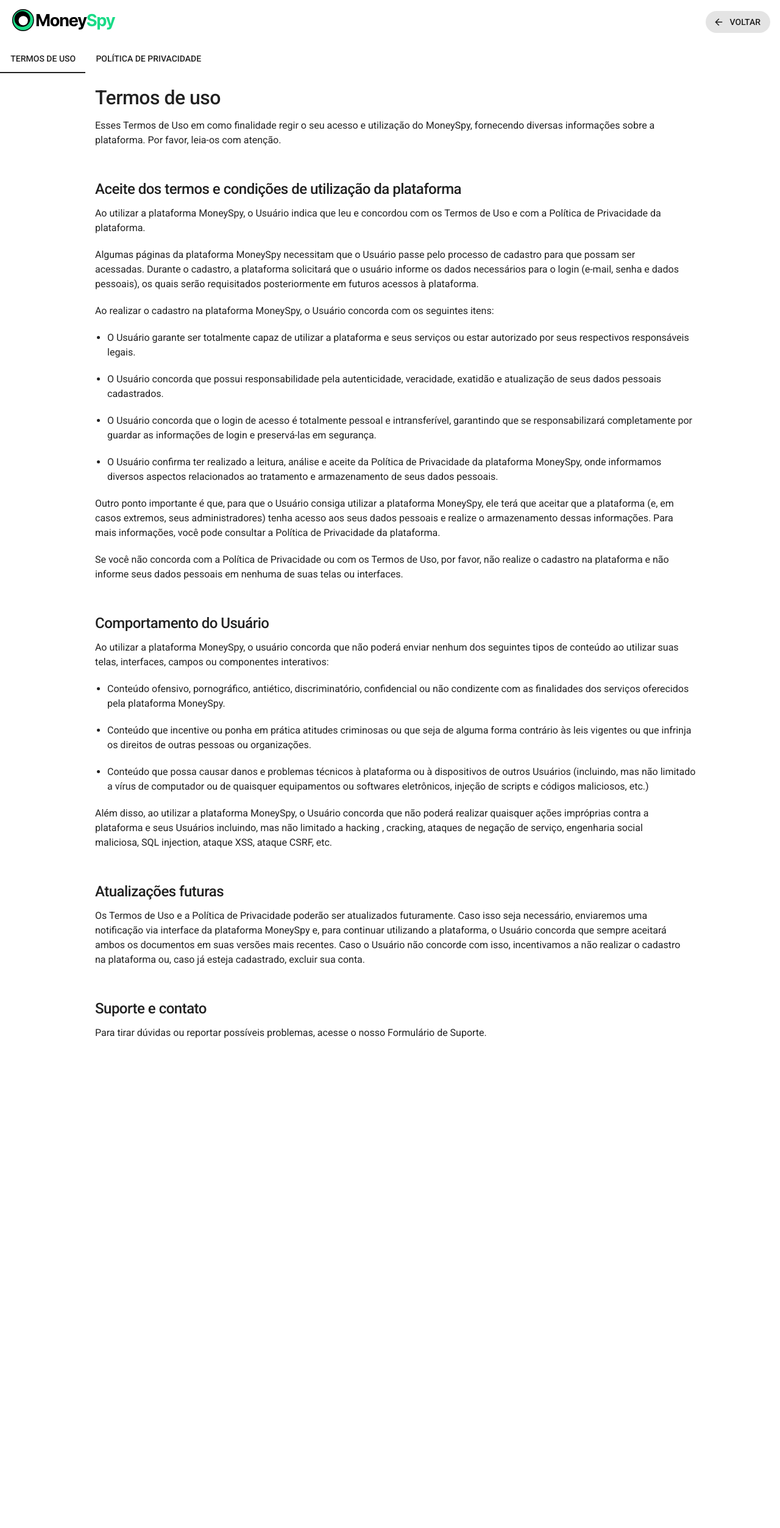
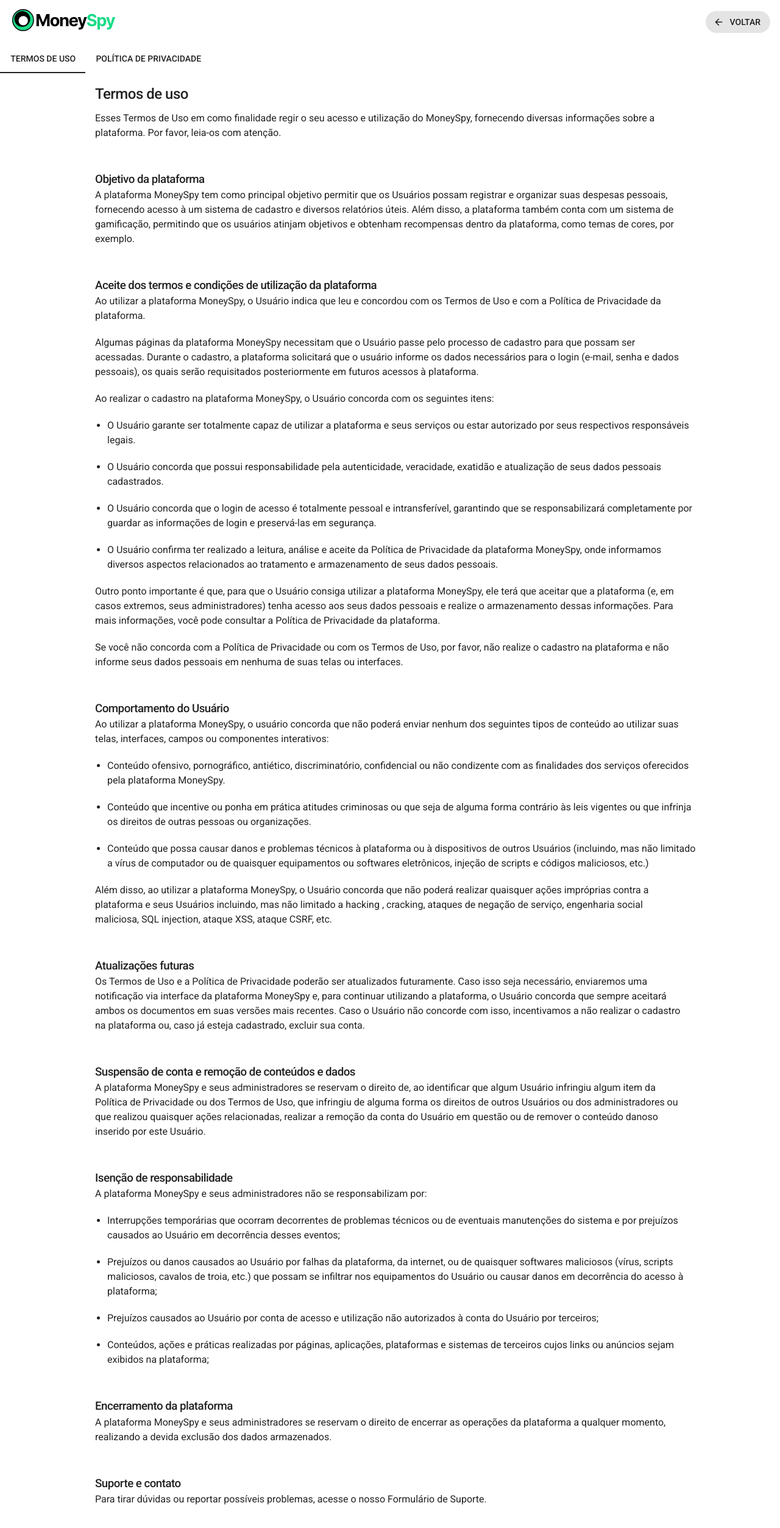
Before and after one commit to alessandroCidney/MoneySpy, a Nuxt app: page /documents/terms-of-use in a window 1280 px wide. Shown: the whole page at 61% size. Before the commit the page ends 1742 px from the top, so only its background shows below. Built offline with nearby package versions, Linux system fonts and the light colour scheme.

Commit message:
feat: Updated document pages structure

```diff
--- a/app/layouts/document.vue
+++ b/app/layouts/document.vue
@@ -57,7 +57,7 @@
     margin-bottom: 20px;
   }
 
-  p + h2 {
+  section {
     margin-top: 50px;
   }
 
--- a/app/pages/documents/privacy-policy.vue
+++ b/app/pages/documents/privacy-policy.vue
@@ -1,14 +1,15 @@
 <template>
   <v-container max-width="1000px">
-    <h1>Política de privacidade</h1>
+    <h2>Política de privacidade</h2>
 
     <p>
       Este documento tem como objetivo informar a todos os usuários sobre como é realizado o processamento de seus dados, quais informações são armazenadas, qual o objetivo do armazenamento, como é garantida a segurança dos dados, etc.
     </p>
 
-    <h2>
+    <section>
+      <h3>
         Quais informações são armazenadas pela plataforma?
-    </h2>
+      </h3>
 
       <p>
         Para permitir a autenticação e reconhecimento dos usuários e suas respectivas contas, precisamos salvar algumas informações pessoais como: nome, e-mail, senha, foto de perfil e data e horário de login.
@@ -21,10 +22,12 @@
       <p>
         Além disso, como a plataforma possui a finalidade de gerenciar despesas e valores recebidos, salvamos as informações das despesas enviadas pelo usuário para poder proporcionar essa função. Entretanto, até o momento, não compartilhamos essas informações com instituições financeiras, elas servem apenas para que os usuários possam consultar seus próprios registros, analisar suas próprias atividades e, assim, possuir um melhor controle sobre as suas finanças ao longo do tempo.
       </p>
+    </section>
 
-    <h2>
+    <section>
+      <h3>
         Como essas informações são processadas?
-    </h2>
+      </h3>
 
       <p>
         Ao receber as informações enviadas pelos usuários, armazenamos os dados que precisamos para o funcionamento correto da plataforma em nosso banco de dados e, posteriormente, as consultamos quando necessário.
@@ -37,10 +40,12 @@
       <p>
         No momento, a plataforma não salva cookies por conta própria, porém serviços de terceiros, como as bibliotecas de autenticação utilizadas, podem realizar esse salvamento.
       </p>
+    </section>
 
-    <h2>
+    <section>
+      <h3>
         Como garantimos a segurança dos seus dados?
-    </h2>
+      </h3>
 
       <p>
         Atualmente, nosso banco de dados está configurado para criptografar todos os dados antes que sejam gravados no disco, o que melhora muito a segurança dos usuários.
@@ -53,10 +58,12 @@
       <p>
         Entretanto, reservamo-nos o direito de permitir a leitura a usuários administradores, principalmente em casos de solicitação de ajuda pelos próprios usuários, como para a resolução de problemas reportados via e-mail de suporte, solicitações de alteração de dados de forma manual, etc.
       </p>
+    </section>
 
-    <h2>
+    <section>
+      <h3>
         Sobre a exclusão de conta e dados
-    </h2>
+      </h3>
 
       <p>
         Atualmente, essa plataforma é sustentada por uma pequena quantidade de pessoas e possui poucos recursos financeiros. Dessa forma, ainda não conseguimos atender uma grande quantidade de solicitações/requisições simultâneas.
@@ -73,30 +80,37 @@
       <p>
         Portanto, ao ser solicitada uma exclusão de conta e dados, realizaremos a anonimização dos seus dados, de forma que o criador deles não possa ser mais reconhecido. A solicitação de exclusão poderá ser realizada via interface da plataforma.
       </p>
+    </section>
 
-    <h2>
+    <section>
+      <h3>
         Sobre o encerramento da plataforma
-    </h2>
+      </h3>
 
       <p>
         Reservamo-nos o direito de encerrar a plataforma a qualquer momento, com notificação prévia via interface da plataforma, e de realizar a exclusão de todos os dados registrados internamente caso as operações sejam encerradas.
       </p>
+    </section>
 
-    <h2>
+    <section>
+      <h3>
         Sobre a atualização de documentos, termos e políticas
-    </h2>
+      </h3>
 
       <p>
         Este documento/política pode ser atualizado futuramente. Caso isso seja necessário, realizaremos uma notificação via interface da plataforma. Para continuar utilizando a plataforma, será sempre necessário aceitar os documentos/termos/políticas mais recentes. Caso isso não seja possível, o usuário não poderá continuar utilizando a plataforma, e poderá, caso deseje, realizar a exclusão de sua conta conforme descrito no tópico "Sobre a exclusão de conta e dados".
       </p>
+    </section>
 
-    <h2>
+    <section>
+      <h3>
         Suporte e contato
-    </h2>
+      </h3>
 
       <p>
         Para tirar dúvidas ou reportar possíveis problemas, acesse o nosso <a :href="SUPPORT_FORM_URL">Formulário de Suporte</a>.
       </p>
+    </section>
   </v-container>
 </template>
 
--- a/app/pages/documents/terms-of-use.vue
+++ b/app/pages/documents/terms-of-use.vue
@@ -1,14 +1,27 @@
 <template>
   <v-container max-width="1000px">
-    <h1>Termos de uso</h1>
+    <h2>Termos de uso</h2>
 
     <p>
       Esses Termos de Uso em como finalidade regir o seu acesso e utilização do MoneySpy, fornecendo diversas informações sobre a plataforma. Por favor, leia-os com atenção.
     </p>
 
-    <h2>
+    <section>
+      <h3>
+        Objetivo da plataforma
+      </h3>
+
+      <p>
+        A plataforma MoneySpy tem como principal objetivo permitir que os Usuários possam registrar e organizar suas despesas pessoais, fornecendo acesso à um sistema de cadastro e diversos relatórios úteis.
+
+        Além disso, a plataforma também conta com um sistema de gamificação, permitindo que os usuários atinjam objetivos e obtenham recompensas dentro da plataforma, como temas de cores, por exemplo.
+      </p>
+    </section>
+
+    <section>
+      <h3>
         Aceite dos termos e condições de utilização da plataforma
-    </h2>
+      </h3>
 
       <p>
         Ao utilizar a plataforma MoneySpy, o Usuário indica que leu e concordou com os Termos de Uso e com a Política de Privacidade da plataforma.
@@ -47,10 +60,12 @@
       <p>
         Se você não concorda com a Política de Privacidade ou com os Termos de Uso, por favor, não realize o cadastro na plataforma e não informe seus dados pessoais em nenhuma de suas telas ou interfaces.
       </p>
+    </section>
 
-    <h2>
+    <section>
+      <h3>
         Comportamento do Usuário
-    </h2>
+      </h3>
 
       <p>
         Ao utilizar a plataforma MoneySpy, o usuário concorda que não poderá enviar nenhum dos seguintes tipos de conteúdo ao utilizar suas telas, interfaces, campos ou componentes interativos:
@@ -73,22 +88,75 @@
       <p>
         Além disso, ao utilizar a plataforma MoneySpy, o Usuário concorda que não poderá realizar quaisquer ações impróprias contra a plataforma e seus Usuários incluindo, mas não limitado a hacking , cracking, ataques de negação de serviço, engenharia social maliciosa, SQL injection, ataque XSS, ataque CSRF, etc.
       </p>
+    </section>
 
-    <h2>
+    <section>
+      <h3>
         Atualizações futuras
-    </h2>
+      </h3>
 
       <p>
         Os Termos de Uso e a Política de Privacidade poderão ser atualizados futuramente. Caso isso seja necessário, enviaremos uma notificação via interface da plataforma MoneySpy e, para continuar utilizando a plataforma, o Usuário concorda que sempre aceitará ambos os documentos em suas versões mais recentes. Caso o Usuário não concorde com isso, incentivamos a não realizar o cadastro na plataforma ou, caso já esteja cadastrado, excluir sua conta.
       </p>
+    </section>
 
-    <h2>
+    <section>
+      <h3>
+        Suspensão de conta e remoção de conteúdos e dados
+      </h3>
+
+      <p>
+        A plataforma MoneySpy e seus administradores se reservam o direito de, ao identificar que algum Usuário infringiu algum item da Política de Privacidade ou dos Termos de Uso, que infringiu de alguma forma os direitos de outros Usuários ou dos administradores ou que realizou quaisquer ações relacionadas, realizar a remoção da conta do Usuário em questão ou de remover o conteúdo danoso inserido por este Usuário.
+      </p>
+    </section>
+
+    <section>
+      <h3>
+        Isenção de responsabilidade
+      </h3>
+
+      <p>
+        A plataforma MoneySpy e seus administradores não se responsabilizam por:
+      </p>
+
+      <ul>
+        <li>
+          Interrupções temporárias que ocorram decorrentes de problemas técnicos ou de eventuais manutenções do sistema e por prejuízos causados ao Usuário em decorrência desses eventos;
+        </li>
+
+        <li>
+          Prejuízos ou danos causados ao Usuário por falhas da plataforma, da internet, ou de quaisquer softwares maliciosos (vírus, scripts maliciosos, cavalos de troia, etc.) que possam se infiltrar nos equipamentos do Usuário ou causar danos em decorrência do acesso à plataforma;
+        </li>
+
+        <li>
+          Prejuízos causados ao Usuário por conta de acesso e utilização não autorizados à conta do Usuário por terceiros;
+        </li>
+
+        <li>
+          Conteúdos, ações e práticas realizadas por páginas, aplicações, plataformas e sistemas de terceiros cujos links ou anúncios sejam exibidos na plataforma;
+        </li>
+      </ul>
+    </section>
+
+    <section>
+      <h3>
+        Encerramento da plataforma
+      </h3>
+
+      <p>
+        A plataforma MoneySpy e seus administradores se reservam o direito de encerrar as operações da plataforma a qualquer momento, realizando a devida exclusão dos dados armazenados.
+      </p>
+    </section>
+
+    <section>
+      <h3>
         Suporte e contato
-    </h2>
+      </h3>
 
       <p>
         Para tirar dúvidas ou reportar possíveis problemas, acesse o nosso <a :href="SUPPORT_FORM_URL">Formulário de Suporte</a>.
       </p>
+    </section>
   </v-container>
 </template>
 
```
Lines whose indentation alone changed are shown as unchanged.
